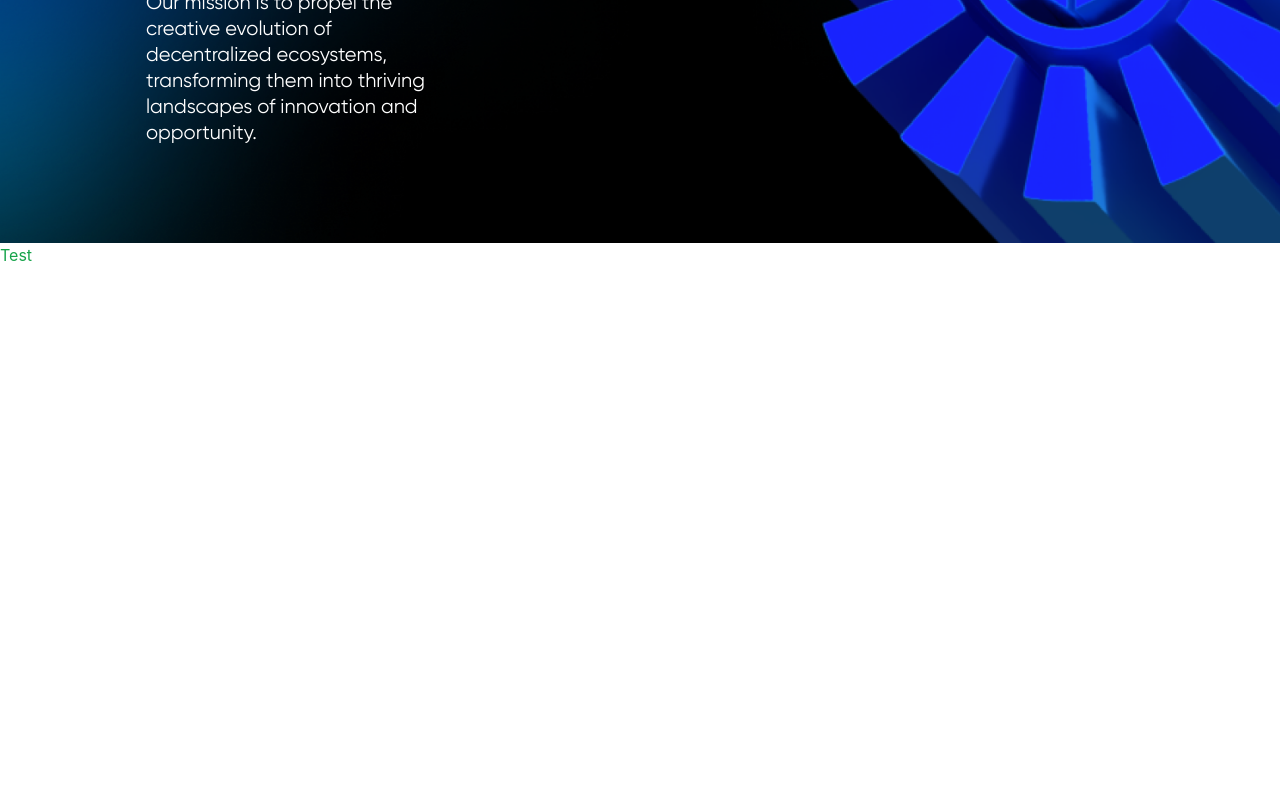
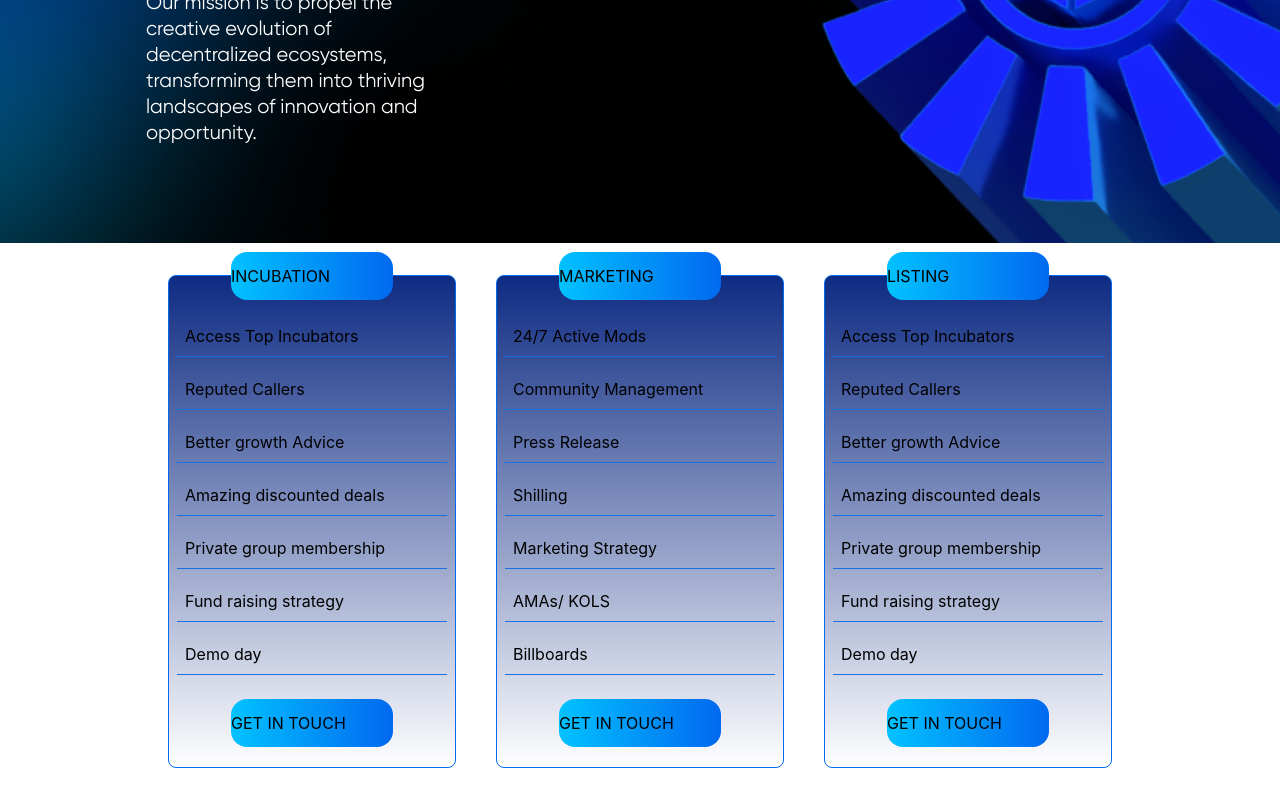
Before and after one commit to prathamesh3707/chainly-landing, a React (Create React App) app: page / in a window 1280 px wide. Shown: the part 1572-2372 px from the top of the page. Before the commit the page ends 1839 px from the top, so only its background shows below. Built offline with nearby package versions, Linux system fonts and the light colour scheme.

Commit message:
tailwind

```diff
--- a/src/components/Test.js
+++ b/src/components/Test.js
@@ -1,7 +1,79 @@
 import React from "react";
 
 function Test() {
-	return <div className="text-green-600">Test</div>;
+	return (
+		<div className="flex flex-row justify-evenly w-4/5 mx-auto">
+			<div className="border w-72 border-brand rounded-lg h-3/5 p-2 my-8 bg-gradient-to-b from-back to-black">
+				<div className="w-3/5 mx-auto h-12 -mt-8 py-3 rounded-2xl bg-gradient-to-r from-brand1 to-brand">
+					INCUBATION
+				</div>
+				<div className="border-b border-borbot mt-4 p-2">
+					Access Top Incubators
+				</div>
+				<div className="border-b border-borbot mt-3 p-2">Reputed Callers</div>
+				<div className="border-b border-borbot mt-3 p-2">
+					Better growth Advice
+				</div>
+				<div className="border-b border-borbot mt-3 p-2">
+					Amazing discounted deals
+				</div>
+				<div className="border-b border-borbot mt-3 p-2">
+					Private group membership
+				</div>
+				<div className="border-b border-borbot mt-3 p-2">
+					Fund raising strategy
+				</div>
+				<div className="border-b border-borbot mt-3 p-2">Demo day</div>
+				<div className="w-3/5 mx-auto h-12 text-white mt-6 mb-3 py-3 rounded-2xl bg-gradient-to-r from-brand1 to-brand">
+					GET IN TOUCH
+				</div>
+			</div>
+			<div className="border w-72 border-brand rounded-lg h-3/5 p-2 my-8 bg-gradient-to-b from-back to-black">
+				<div className="w-3/5 mx-auto h-12 -mt-8 py-3 rounded-2xl bg-gradient-to-r from-brand1 to-brand">
+					MARKETING
+				</div>
+				<div className="border-b border-borbot mt-4 p-2">24/7 Active Mods</div>
+				<div className="border-b border-borbot mt-3 p-2">
+					Community Management
+				</div>
+				<div className="border-b border-borbot mt-3 p-2">Press Release</div>
+				<div className="border-b border-borbot mt-3 p-2">Shilling</div>
+				<div className="border-b border-borbot mt-3 p-2">
+					Marketing Strategy
+				</div>
+				<div className="border-b border-borbot mt-3 p-2">AMAs/ KOLS</div>
+				<div className="border-b border-borbot mt-3 p-2">Billboards</div>
+				<div className="w-3/5 mx-auto h-12 text-white mt-6 mb-3 py-3 rounded-2xl bg-gradient-to-r from-brand1 to-brand">
+					GET IN TOUCH
+				</div>
+			</div>
+			<div className="border w-72 border-brand rounded-lg h-3/5 p-2 my-8 bg-gradient-to-b from-back to-black">
+				<div className="w-3/5 mx-auto h-12 -mt-8 py-3 rounded-2xl bg-gradient-to-r from-brand1 to-brand">
+					LISTING
+				</div>
+				<div className="border-b border-borbot mt-4 p-2">
+					Access Top Incubators
+				</div>
+				<div className="border-b border-borbot mt-3 p-2">Reputed Callers</div>
+				<div className="border-b border-borbot mt-3 p-2">
+					Better growth Advice
+				</div>
+				<div className="border-b border-borbot mt-3 p-2">
+					Amazing discounted deals
+				</div>
+				<div className="border-b border-borbot mt-3 p-2">
+					Private group membership
+				</div>
+				<div className="border-b border-borbot mt-3 p-2">
+					Fund raising strategy
+				</div>
+				<div className="border-b border-borbot mt-3 p-2">Demo day</div>
+				<div className="w-3/5 mx-auto h-12 text-white mt-6 mb-3 py-3 rounded-2xl bg-gradient-to-r from-brand1 to-brand">
+					GET IN TOUCH
+				</div>
+			</div>
+		</div>
+	);
 }
 
 export default Test;
--- a/tailwind.config.js
+++ b/tailwind.config.js
@@ -2,6 +2,13 @@
 module.exports = {
 	content: ["./src/**/*.{html,js}"],
 	theme: {
+		colors: {
+			brand: "#0169F0",
+			brand1: "#01C2FF",
+			back: "#0E2B83",
+			borbot: "#1972E2",
+		},
+
 		extend: {},
 	},
 	plugins: [],
```
